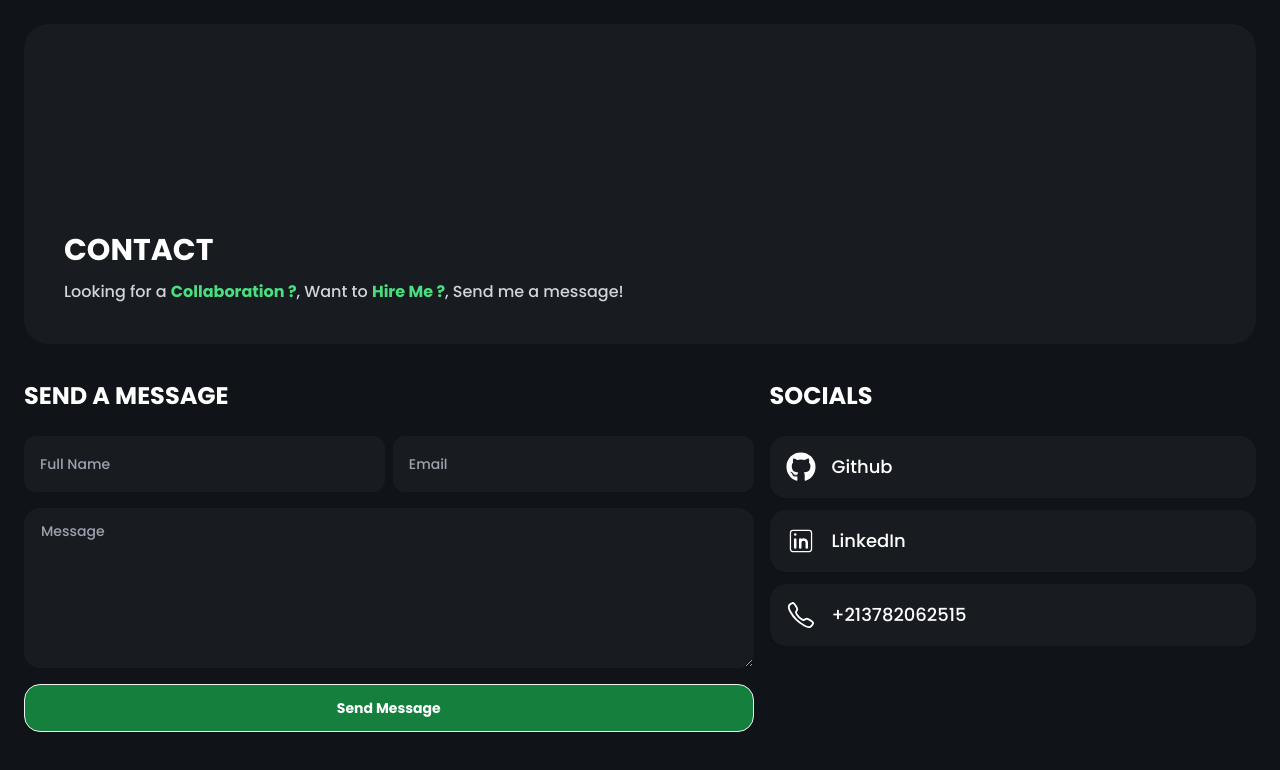
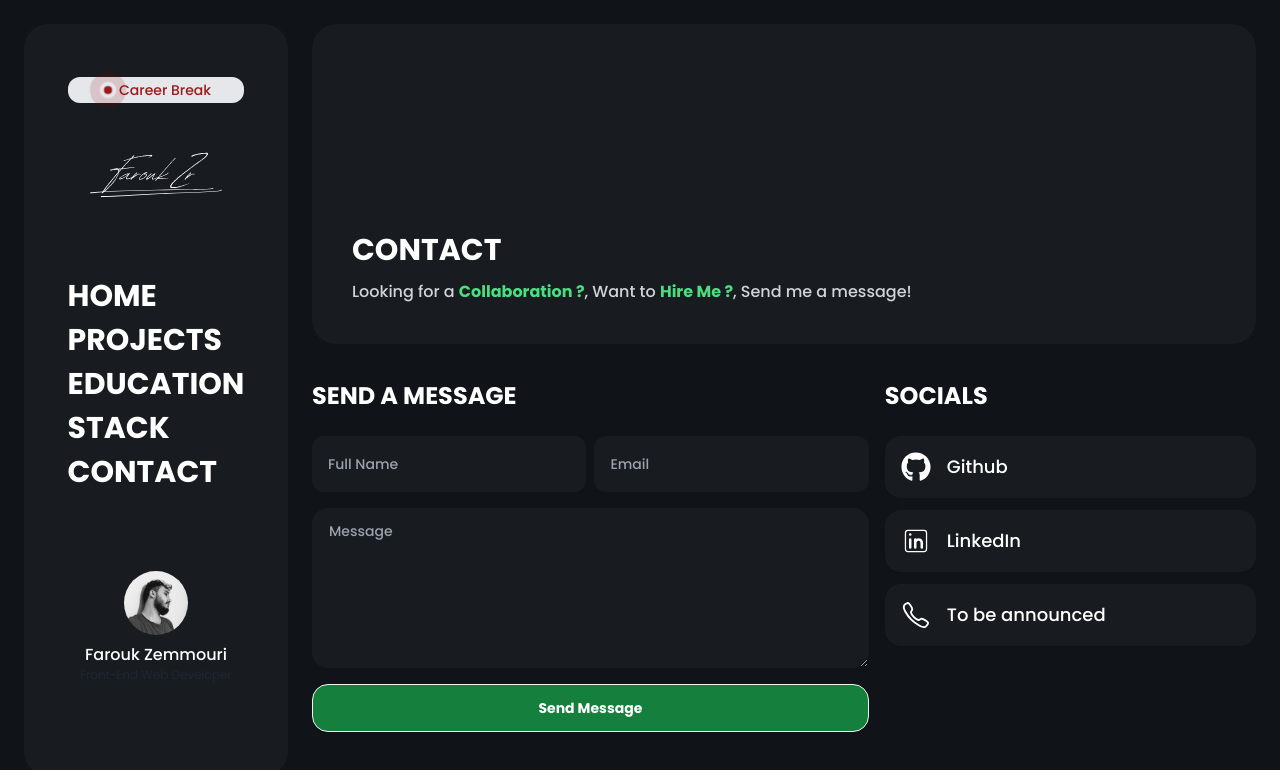
Before and after one commit to farouk26/my-portfolio, a Next.js app: page /contact in a window 1280 px wide. Shown: the top 770 px of the page. Built offline with nearby package versions, Linux system fonts and the light colour scheme.

Commit message:
chore(portfolio): pushes minor changes
minor changes to portfolio

```diff
--- a/src/components/Layout/index.jsx
+++ b/src/components/Layout/index.jsx
@@ -22,14 +22,14 @@ function Layout({ children }) {
       className={`${poppins.className} font-poppins w-full bg-dark-100 p-4 lg:p-6`}
     >
       <div className="relative flex lg:flex-row flex-col 2xl:gap-11 lg:gap-6 gap-5">
-        {/* <div className="lg:hidden block sticky top-0 z-50">
+        <div className="lg:hidden block sticky top-0 z-50">
           <Navbar />
         </div>
         <div className="lg:w-[16.5rem] 2xl:w[18rem] relative lg:block hidden">
           <div className="lg:w-[16.5rem] fixed 2xl:w-[18rem] h-full py-6 top-0 rounded-3xl">
             <SideBar />
           </div>
-        </div> */}
+        </div>
         <div className="lg:flex-1 w-full overflow-y-auto bg-dark-100 rounded-3xl">
           {children}
           {/* <Footer /> */}
--- a/src/components/Navbar/MobileMenu.jsx
+++ b/src/components/Navbar/MobileMenu.jsx
@@ -45,7 +45,7 @@ function MobileMenu() {
             </Menu.Item>
             <Menu.Item>
               <Link
-                href="/projects"
+                href="#"
                 className="block px-4 py-2 mb-2 text-center text-2xl uppercase font-bold"
               >
                 Projects
--- a/src/components/Project Section/index.jsx
+++ b/src/components/Project Section/index.jsx
@@ -22,13 +22,21 @@ function ProjectSection() {
         </h1>
         <Link
           className="btn btn-sm rounded-2xl bg-green-700 border border-opacity-0 hover:border-opacity-0 text-gray-100 hover:bg-midnight-green w-28 lg:w-24"
-          href={"/projects"}
+          href={"#"}
         >
           View All
         </Link>
       </div>
       <div className="flex flex-col lg:flex-row w-full min-h-fit gap-5">
-        <Link
+        <div className="w-full min-h-fit flex justify-center items-center py-6">
+          <div className="w-full rounded-3xl bg-dark-200 min-h-fit p-4 flex justify-center items-center">
+            <p className="text-white text-2xl p-4 font-light">
+              New projects will drop{" "}
+              <span className="text-green-500 font-bold">Soon !</span>
+            </p>
+          </div>
+        </div>
+        {/* <Link
           href={"/projects/unify"}
           rel="noopener noreferrer"
           target="_blank"
@@ -65,7 +73,7 @@ function ProjectSection() {
             tech_2={"CSS"}
             tech_3={"Vanilla JS"}
           />
-        </Link>
+        </Link> */}
       </div>
     </motion.div>
   )
--- a/src/components/SideBar/index.jsx
+++ b/src/components/SideBar/index.jsx
@@ -17,19 +17,19 @@ function SideBar() {
       <div className="flex flex-col justify-around min-h-full items-center">
         <div className="w-full min-h-fit mb-8">
           <div className="flex w-full bg-white h-0 justify-center mb-16">
-            <span className="w-44 py-3 badge rounded-xl bg-gray-200 text-green-700 text-sm border-opacity-5 mb-8 flex items-center gap-1">
+            <span className="w-44 py-3 badge rounded-xl bg-gray-200 text-red-800 text-sm border-opacity-5 mb-8 flex items-center gap-1">
               <motion.div
                 className="rounded-full"
                 initial={{
                   scale: 1,
-                  boxShadow: "0 0 0 0 #00a86b",
+                  boxShadow: "0 0 0 0 #8B0000", // Dark red color
                 }}
                 animate={{
                   scale: [1, 1.2, 1],
                   boxShadow: [
-                    "0 0 0 0 #00a86b",
-                    "0 0 0 10px rgba(51, 217, 178, 0)",
-                    "0 0 0 0 rgba(51, 217, 178, 0)",
+                    "0 0 0 0 #8B0000", // Dark red color
+                    "0 0 0 10px rgba(139, 0, 0, 0)", // Adjusted rgba for dark red
+                    "0 0 0 0 rgba(139, 0, 0, 0)",
                   ],
                 }}
                 transition={{
@@ -41,7 +41,7 @@ function SideBar() {
               >
                 <GoDotFill />
               </motion.div>
-              Available for Work
+              Career Break
             </span>
           </div>
           <Link href={"/"} rel="noopener noreferrer">
@@ -68,7 +68,7 @@ function SideBar() {
             Home
           </Link>
           <Link
-            href={"/projects"}
+            href={"#"}
             onClick={() => handleLinkClick("Projects")}
             className={`text-3xl uppercase font-bold hover:scale-110 transition duration-500 ${
               activeLink === "Projects" ? "text-green-400" : "text-white"
--- a/src/pages/contact/index.jsx
+++ b/src/pages/contact/index.jsx
@@ -111,8 +111,7 @@ function ContactPage() {
             >
               <SocialsCard
                 Icon={<IoCallOutline />}
-                socialName={"+213782062515"}
-                Url={"tel:+213782062515"}
+                socialName={"To be announced"}
               />
             </motion.div>
           </motion.div>
--- a/src/pages/index.jsx
+++ b/src/pages/index.jsx
@@ -1,14 +1,3 @@
-import InfoCard from "@/components/Cards/InfoCard"
-import { LiaBrainSolid } from "react-icons/lia"
-import { TbListDetails } from "react-icons/tb"
-import { LuUsers2 } from "react-icons/lu"
-import Stacks from "@/components/Cards/Stacks"
-import Link from "next/link"
-import ProjectCard from "@/components/Cards/ProjectCard"
-import Image from "next/image"
-import Slider from "@/components/Swiper"
-import { motion } from "framer-motion"
-import { BsFillExclamationCircleFill } from "react-icons/bs"
 import Head from "next/head"
 import Header from "@/components/Header"
 import AboutSection from "@/components/About Section"
@@ -19,18 +8,13 @@ function Home() {
   return (
     <section className="min-h-screen flex justify-center items-center">
       <Head>
-        <title>Under Maintenance &#x26A0;</title>
+        <title>Farouk Zemmouri.</title>
       </Head>
       <div className="flex flex-col min-h-fit w-full justify-center items-center gap-4">
-        <div className="lg:w-1/3 w-full min-h-fit flex flex-col bg-dark-200 rounded-3xl lg:p-4 p-2">
-          <p className="text-white text-center p-4">
-            Website Under Maintenance.
-          </p>
-        </div>
-        {/* <Header />
+        <Header />
         <AboutSection />
         <ProjectSection />
-        <Testimonial /> */}
+        <Testimonial />
       </div>
     </section>
   )
```
